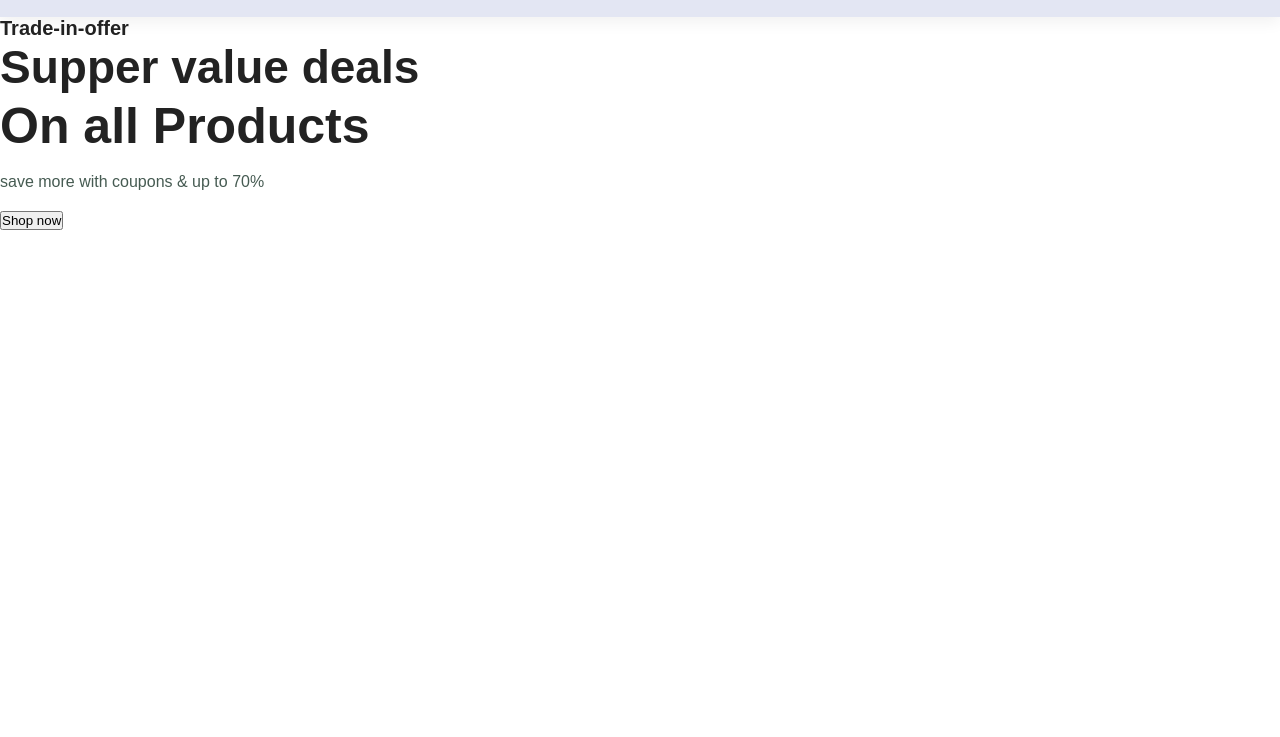
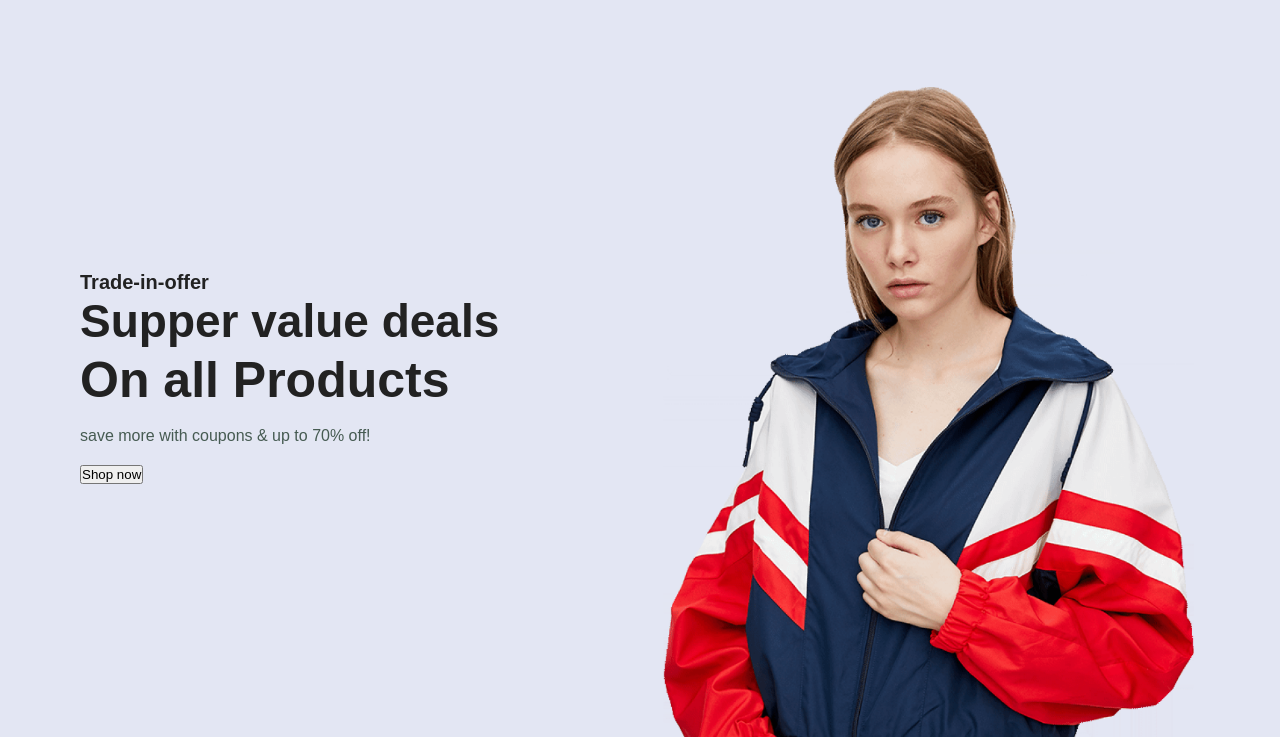
Before and after one commit to hanghonghot/Ecommerce_website, a plain HTML site: page index.html in a window 1280 px wide. Shown: the part 67-804 px from the top of the page. Drawn offline with Linux system fonts and the light colour scheme.

```diff
--- a/index.html
+++ b/index.html
@@ -29,7 +29,7 @@
             <h4>Trade-in-offer</h4>
             <h2>Supper value deals</h2>
             <h1>On all Products</h1>
-            <p>save more with coupons & up to 70%</p>
+            <p>save more with coupons & up to 70% off!</p>
             <button>Shop now</button>
         </section>
 
--- a/style.css
+++ b/style.css
@@ -88,3 +88,16 @@
     bottom: -4px;
     left: 20px;
 }
+/* home page */
+#hero{
+    background-image:url("img/hero4.png") ;
+    height: 90vh;
+    width: 100%;
+    background-size: cover;
+    background-position: top 10% right 0;
+    padding: 0 80px;
+    display: flex;
+    flex-direction: column;
+    align-items: flex-start;
+    justify-content: center;
+}
```
